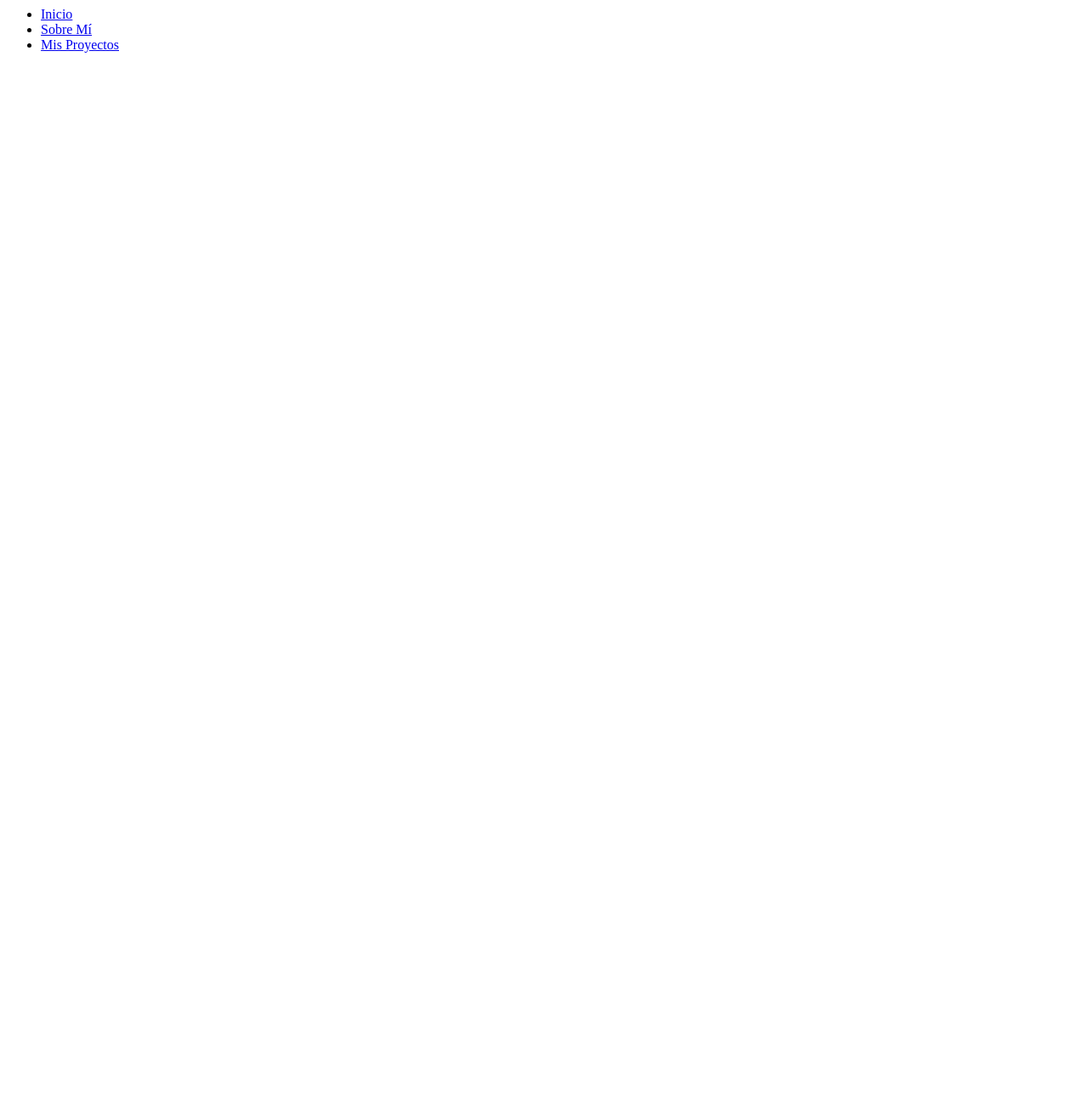
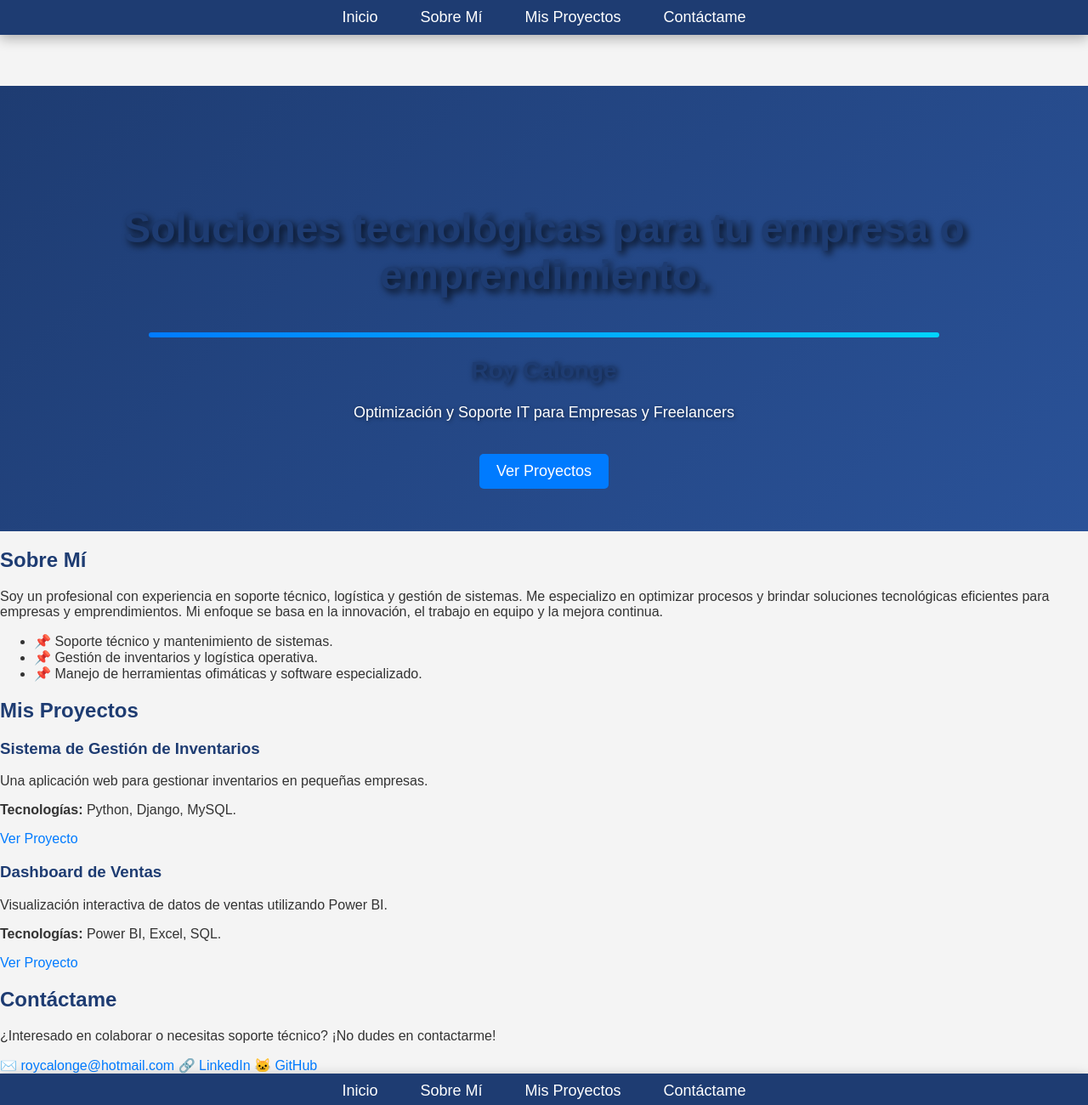
Before and after one commit to Roycalonge/Portafolio_RoyCalonge, a plain HTML site: page index.html in a window 1280 px wide. Shown: the top 1300 px of the page at 85% size. Before the commit the page ends 800 px from the top, so only its background shows below. Drawn offline with Linux system fonts and the light colour scheme.

Commit message:
Sincronizando con el repositorio remoto

```diff
--- a/index.html
+++ b/index.html
@@ -1,7 +1,144 @@
-<nav class="navbar">
+<!DOCTYPE html>
+<html lang="es">
+<head>
+  <meta charset="UTF-8">
+  <meta name="viewport" content="width=device-width, initial-scale=1.0">
+  <title>Portafolio de Roy Calonge</title>
+  <link rel="stylesheet" href="styles.css">
+</head>
+<body>
+  <!-- Menú de Navegación -->
+  <nav class="navbar">
     <ul class="nav-list">
-        <li><a href="index.html">Inicio</a></li>
-        <li><a href="sobre-mi.html">Sobre Mí</a></li>
-        <li><a href="proyectos.html">Mis Proyectos</a></li>
+      <li><a href="#inicio">Inicio</a></li>
+      <li><a href="#sobre-mi">Sobre Mí</a></li>
+      <li><a href="#proyectos">Mis Proyectos</a></li>
+      <li><a href="#contactame">Contáctame</a></li>
     </ul>
-</nav>
+  </nav>
+
+  <!-- Sección de Inicio -->
+  <section id="inicio" class="title-container">
+    <h1 class="main-title">Soluciones tecnológicas para tu empresa o emprendimiento.</h1>
+    <div class="divider"></div>
+    <h2 class="subtitle">Roy Calonge</h2>
+    <p class="description">Optimización y Soporte IT para Empresas y Freelancers</p>
+    <a href="#proyectos" class="cta-button">Ver Proyectos</a>
+  </section>
+
+  <!-- Sección Sobre Mí -->
+  <section id="sobre-mi" class="about-section">
+    <h2>Sobre Mí</h2>
+    <div class="about-content">
+      <p>
+        Soy un profesional con experiencia en soporte técnico, logística y gestión de sistemas. Me especializo en optimizar procesos y brindar soluciones tecnológicas eficientes para empresas y emprendimientos. Mi enfoque se basa en la innovación, el trabajo en equipo y la mejora continua.
+      </p>
+      <ul>
+        <li>📌 Soporte técnico y mantenimiento de sistemas.</li>
+        <li>📌 Gestión de inventarios y logística operativa.</li>
+        <li>📌 Manejo de herramientas ofimáticas y software especializado.</li>
+      </ul>
+    </div>
+  </section>
+
+  <!-- Sección Mis Proyectos -->
+  <section id="proyectos" class="projects-section">
+    <h2>Mis Proyectos</h2>
+    <div class="project-grid">
+      <div class="project-card">
+        <h3>Sistema de Gestión de Inventarios</h3>
+        <p>Una aplicación web para gestionar inventarios en pequeñas empresas.</p>
+        <p><strong>Tecnologías:</strong> Python, Django, MySQL.</p>
+        <a href="#" class="project-link">Ver Proyecto</a>
+      </div>
+      <div class="project-card">
+        <h3>Dashboard de Ventas</h3>
+        <p>Visualización interactiva de datos de ventas utilizando Power BI.</p>
+        <p><strong>Tecnologías:</strong> Power BI, Excel, SQL.</p>
+        <a href="#" class="project-link">Ver Proyecto</a>
+      </div>
+    </div>
+  </section>
+
+  <!-- Sección Contáctame -->
+  <section id="contactame" class="contact-section">
+    <h2>Contáctame</h2>
+    <p>¿Interesado en colaborar o necesitas soporte técnico? ¡No dudes en contactarme!</p>
+    <div class="contact-info">
+      <a href="mailto:roycalonge@hotmail.com" class="contact-link">✉️ roycalonge@hotmail.com</a>
+      <a href="https://www.linkedin.com/in/tuperfil" class="contact-link">🔗 LinkedIn</a>
+      <a href="https://github.com/tuusuario" class="contact-link">🐱 GitHub</a>
+    </div>
+  </section>
+</body>
+</html><!DOCTYPE html>
+<html lang="es">
+<head>
+  <meta charset="UTF-8">
+  <meta name="viewport" content="width=device-width, initial-scale=1.0">
+  <title>Portafolio de Roy Calonge</title>
+  <link rel="stylesheet" href="styles.css">
+</head>
+<body>
+  <!-- Menú de Navegación -->
+  <nav class="navbar">
+    <ul class="nav-list">
+      <li><a href="#inicio">Inicio</a></li>
+      <li><a href="#sobre-mi">Sobre Mí</a></li>
+      <li><a href="#proyectos">Mis Proyectos</a></li>
+      <li><a href="#contactame">Contáctame</a></li>
+    </ul>
+  </nav>
+
+  <!-- Sección de Inicio -->
+  <section id="inicio" class="title-container">
+    <h1 class="main-title">Soluciones tecnológicas para tu empresa o emprendimiento.</h1>
+    <div class="divider"></div>
+    <h2 class="subtitle">Roy Calonge</h2>
+    <p class="description">Optimización y Soporte IT para Empresas y Freelancers</p>
+    <a href="#proyectos" class="cta-button">Ver Proyectos</a>
+  </section>
+
+  <!-- Sección Sobre Mí -->
+  <section id="sobre-mi" class="about-section">
+    <div class="about-content">
+      <p>
+        Soy un profesional con experiencia en soporte técnico, logística y gestión de sistemas. Me especializo en optimizar procesos y brindar soluciones tecnológicas eficientes para empresas y emprendimientos. Mi enfoque se basa en la innovación, el trabajo en equipo y la mejora continua.
+      </p>
+      <ul>
+        <li>📌 Soporte técnico y mantenimiento de sistemas.</li>
+        <li>📌 Gestión de inventarios y logística operativa.</li>
+        <li>📌 Manejo de herramientas ofimáticas y software especializado.</li>
+      </ul>
+    </div>
+  </section>
+
+  <!-- Sección Mis Proyectos -->
+  <section id="proyectos" class="projects-section">
+    <div class="project-grid">
+      <div class="project-card">
+        <h3>Sistema de Gestión de Inventarios</h3>
+        <p>Una aplicación web para gestionar inventarios en pequeñas empresas.</p>
+        <p><strong>Tecnologías:</strong> Python, Django, MySQL.</p>
+        <a href="#" class="project-link">Ver Proyecto</a>
+      </div>
+      <div class="project-card">
+        <h3>Dashboard de Ventas</h3>
+        <p>Visualización interactiva de datos de ventas utilizando Power BI.</p>
+        <p><strong>Tecnologías:</strong> Power BI, Excel, SQL.</p>
+        <a href="#" class="project-link">Ver Proyecto</a>
+      </div>
+    </div>
+  </section>
+
+  <!-- Sección Contáctame -->
+  <section id="contactame" class="contact-section">
+    <p>¿Interesado en colaborar o necesitas soporte técnico? ¡No dudes en contactarme!</p>
+    <div class="contact-info">
+      <a href="mailto:roycalonge@hotmail.com" class="contact-link">✉️ roycalonge@hotmail.com</a>
+      <a href="https://www.linkedin.com/in/tuperfil" class="contact-link">🔗 LinkedIn</a>
+      <a href="https://github.com/tuusuario" class="contact-link">🐱 GitHub</a>
+    </div>
+  </section>
+</body>
+</html>
```
